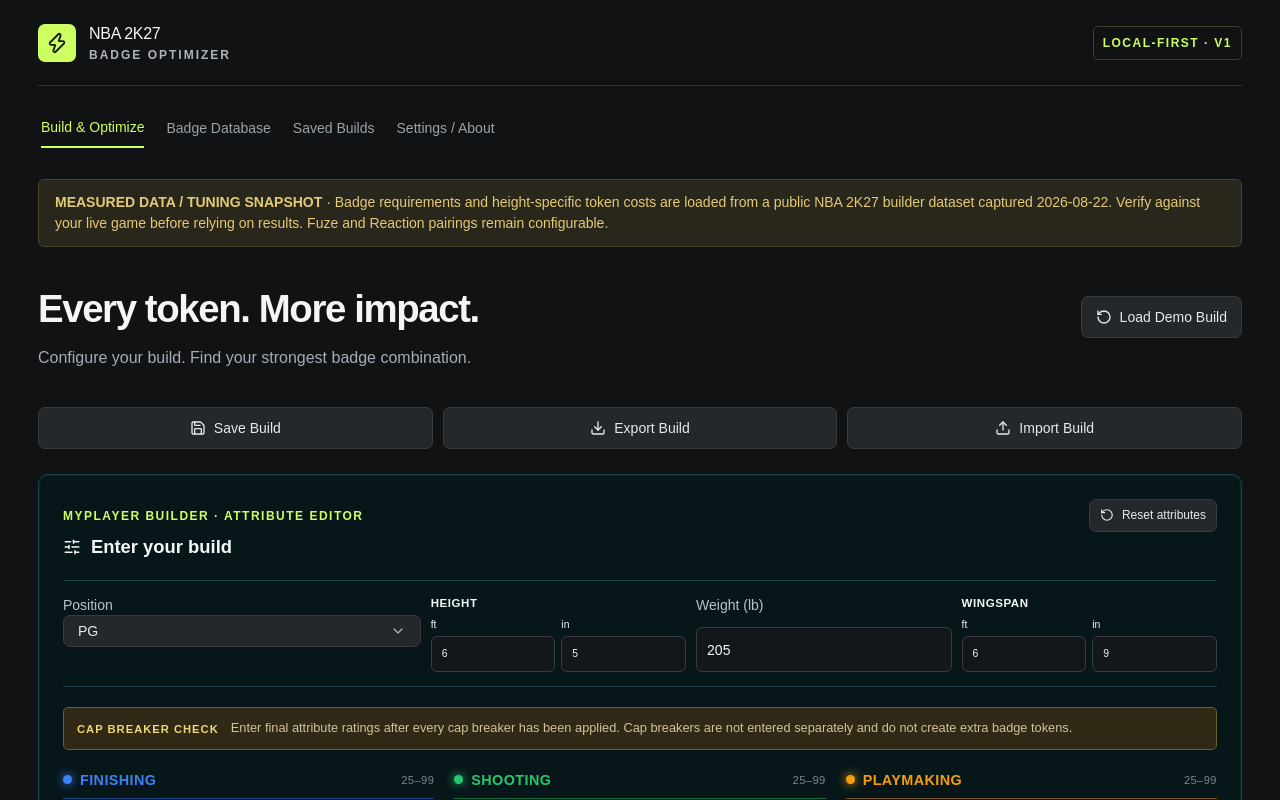
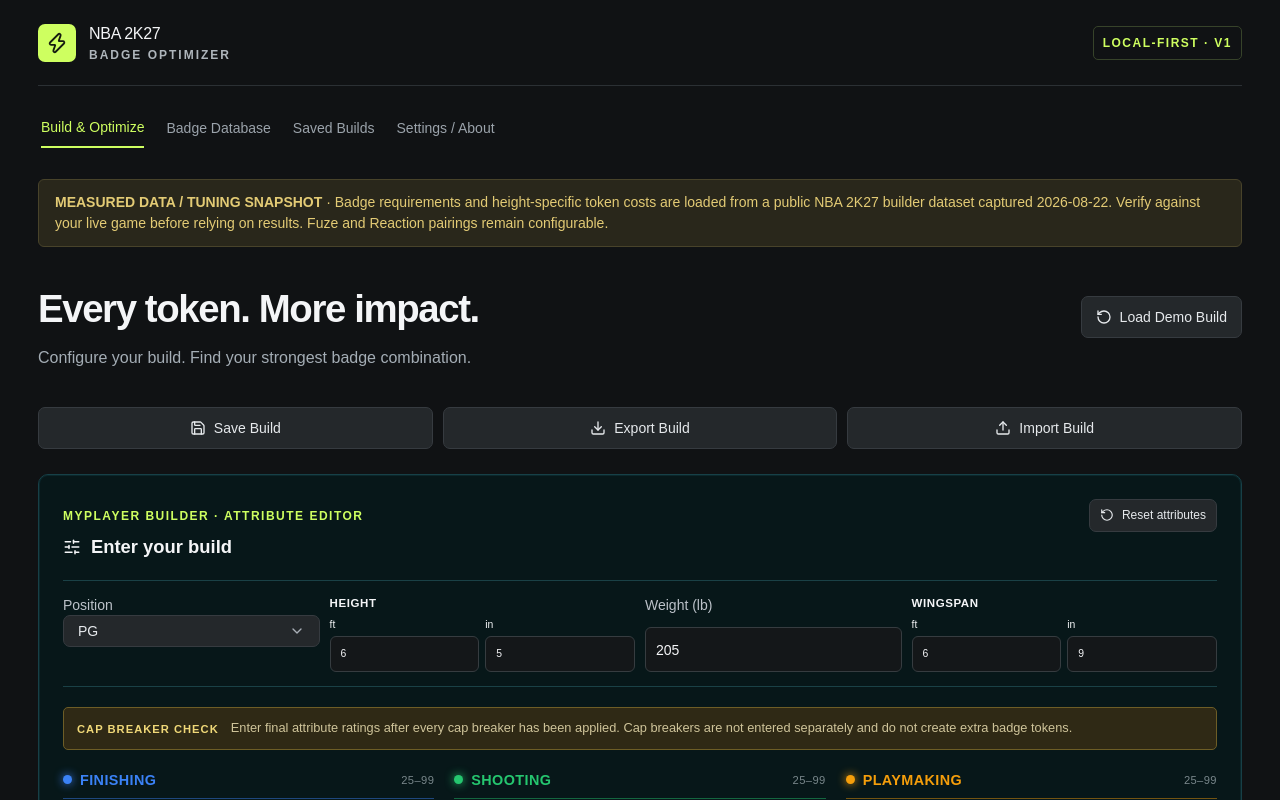
Before and after one commit to Yousef6712/nba2k27-badge-optimizer, a Next.js app: page / in a window 1280 px wide. Shown: the top 800 px of the page. Built offline with nearby package versions, Linux system fonts and the light colour scheme.

Commit message:
Fix body input editing and builder sizing

```diff
--- a/app/globals.css
+++ b/app/globals.css
@@ -467,7 +467,7 @@
 }
 .build-identity {
   display: grid;
-  grid-template-columns: 1.4fr repeat(3, 1fr);
+  grid-template-columns: 1.05fr 1.25fr 1.05fr 1.25fr;
   gap: 10px;
   border-top: 1px solid #1a4146;
   border-bottom: 1px solid #1a4146;
@@ -493,6 +493,10 @@
   display: grid;
   grid-template-columns: 1fr 1fr;
   gap: 6px;
+}
+.compound-inputs input {
+  width: 100%;
+  min-width: 0;
 }
 .compound-inputs label {
   display: grid;
--- a/components/build-form.tsx
+++ b/components/build-form.tsx
@@ -44,6 +44,7 @@
     inches: inches % 12,
   });
   const setFeetInches = (kind: "height" | "wingspan", feet: number, inches: number) => {
+    if (!Number.isFinite(feet) || !Number.isFinite(inches)) return;
     const total = feet * 12 + inches;
     const range = kind === "height" ? rules.heightRange : rules.wingspanRange;
     update({ ...build, [kind]: Math.max(range[0], Math.min(range[1], total)) });
```
